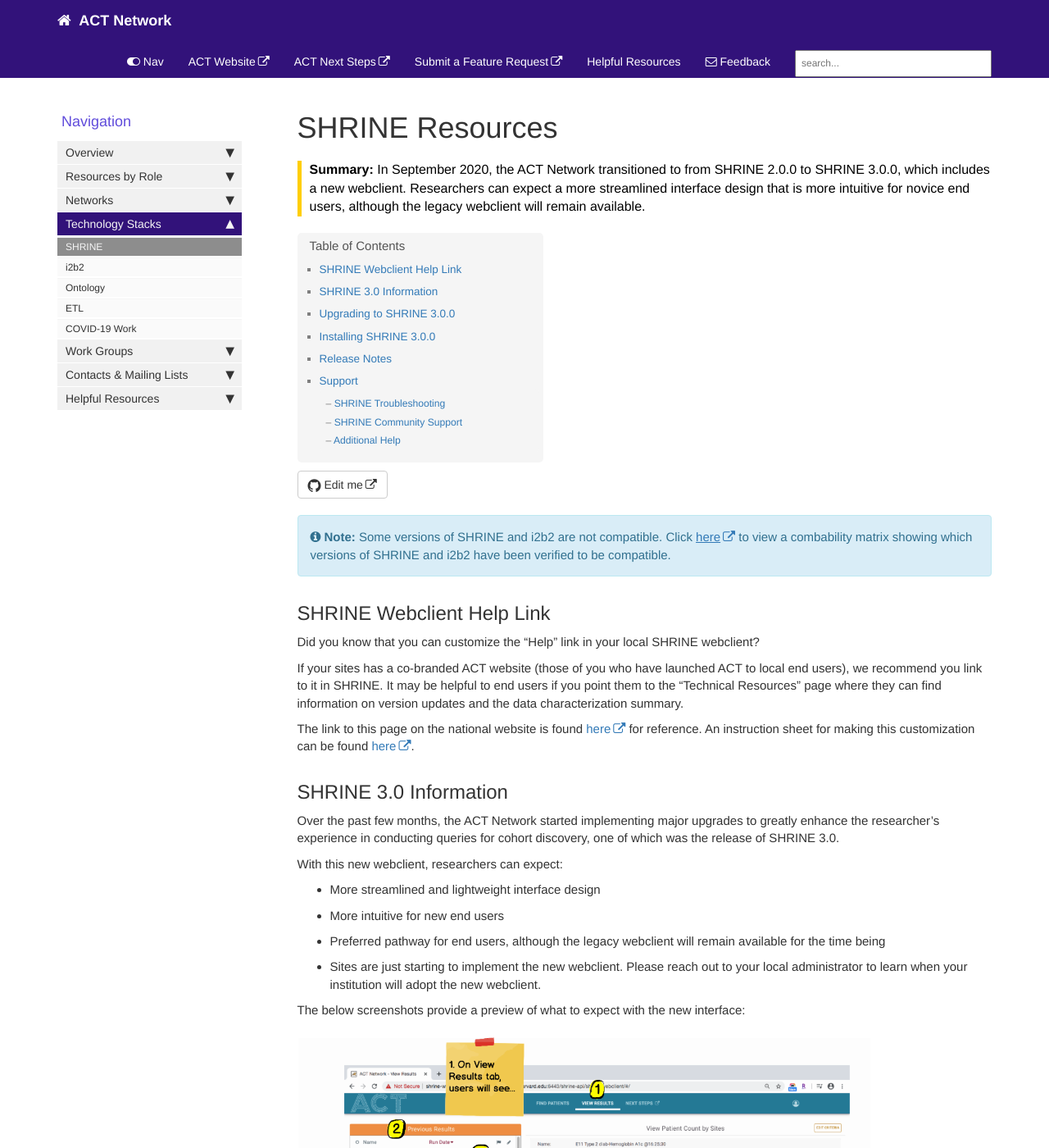
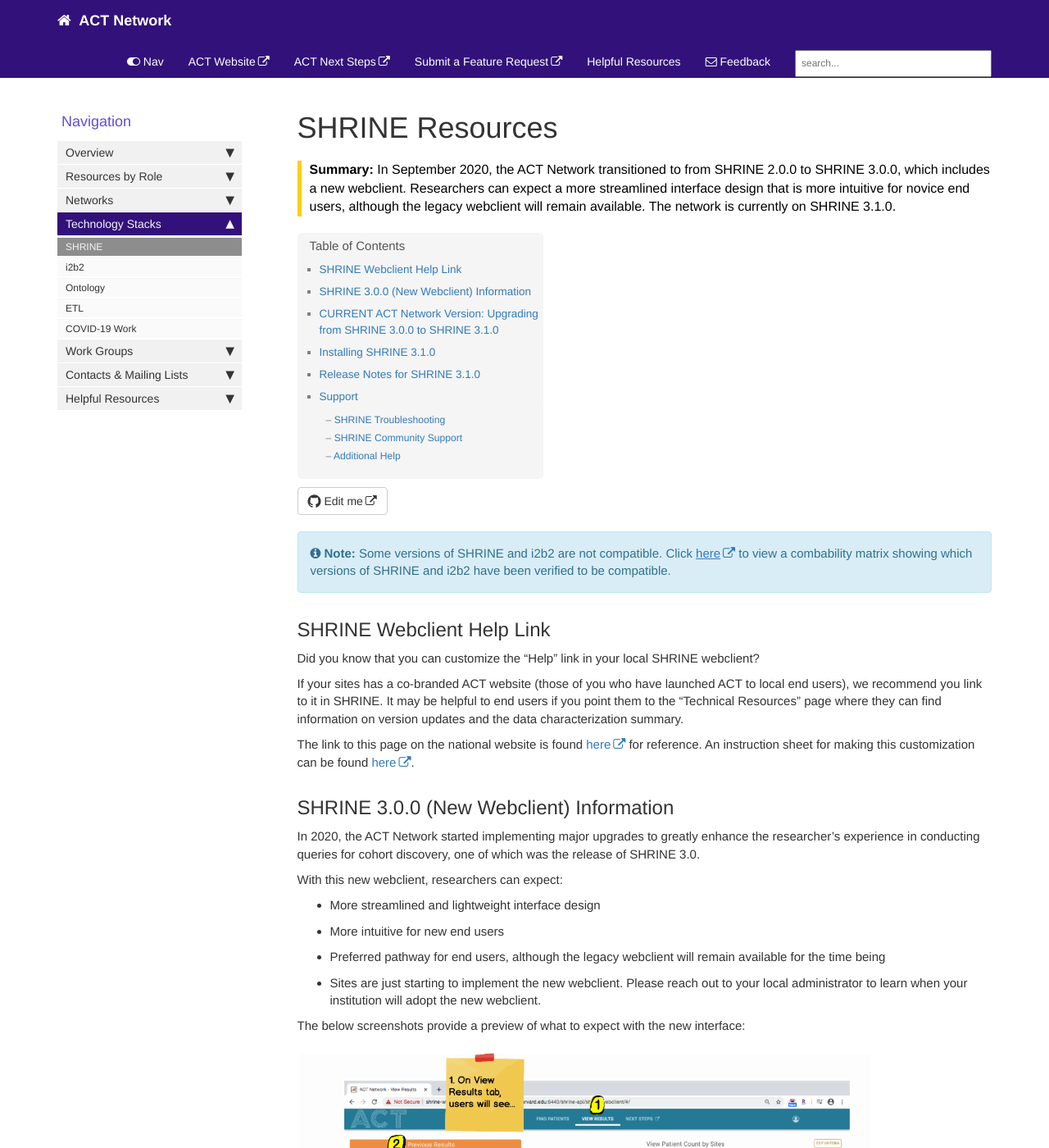
Before and after one commit to dbmi-pitt/ACT-Network, a Jekyll site: the page built from pages/mydoc/shrine.md, in a window 1280 px wide and 1400 px high. Shown: the whole window at 82% size. Built offline with Jekyll 4.4.1, drawn with Linux system fonts in a browser that asks for light colours; comment, search, counter and statistics services are not loaded; some of the changed text lies outside the part shown.

Commit message:
Update shrine.md

```diff
--- a/pages/mydoc/shrine.md
+++ b/pages/mydoc/shrine.md
@@ -1,8 +1,8 @@
 ---
 title: SHRINE Resources
-last_updated: January 5, 2021
-keywords: SHRINE, 3.0
-summary: "In September 2020, the ACT Network transitioned to from SHRINE 2.0.0 to SHRINE 3.0.0, which includes a new webclient. Researchers can expect a more streamlined interface design that is more intuitive for novice end users, although the legacy webclient will remain available."
+last_updated: October 25, 2022
+keywords: SHRINE, 3.0, 3.1
+summary: "In September 2020, the ACT Network transitioned to from SHRINE 2.0.0 to SHRINE 3.0.0, which includes a new webclient. Researchers can expect a more streamlined interface design that is more intuitive for novice end users, although the legacy webclient will remain available. The network is currently on SHRINE 3.1.0."
 sidebar: mydoc_sidebar
 permalink: shrine.html
 folder: mydoc
@@ -17,8 +17,8 @@
 
 The link to this page on the national website is found [here](https://www.actnetwork.us/national/tech-resources-46EU-1429JJ.html) for reference. An instruction sheet for making this customization can be found [here](https://pitt.box.com/s/yfadiyhvhakd2tkka9geo2h4c9kiynq4).
 
-## SHRINE 3.0 Information
-Over the past few months, the ACT Network started implementing major upgrades to greatly enhance the researcher’s experience in conducting queries for cohort  discovery, one of which was the release of SHRINE 3.0.
+## SHRINE 3.0.0 (New Webclient) Information
+In 2020, the ACT Network started implementing major upgrades to greatly enhance the researcher’s experience in conducting queries for cohort  discovery, one of which was the release of SHRINE 3.0.
 
 With this new webclient, researchers can expect:
 * More streamlined and lightweight interface design
@@ -32,18 +32,14 @@
 
 {% include image.html file="SHRINE2.png" alt="SHRINE 3.0" caption=" " %}
 
-## Upgrading to SHRINE 3.0.0
-The upgrade process consists of the following 3 steps:
+## CURRENT ACT Network Version: Upgrading from SHRINE 3.0.0 to SHRINE 3.1.0
+Follow the instructions [here](https://open.catalyst.harvard.edu/wiki/pages/viewpage.action?pageId=89915495).
 
-1. Follow the instructions [here](https://open.catalyst.harvard.edu/wiki/pages/viewpage.action?pageId=77042767) to upgrade SHRINE from 2.0.0 to 3.0.0
-2. Complete the [“Site Data Details”](https://open.catalyst.harvard.edu/wiki/pages/viewpage.action?pageId=77040288) configuration steps
-3. Update the [Google Workbook](https://docs.google.com/spreadsheets/d/12M4mKR0qdvPrruFX5qWCcWHAqPB3B5HGxd12l2bQmJY/edit#gid=1287730364) information for your site to inform us that you have completed the 3.0.0 upgrade.
+## Installing SHRINE 3.1.0
+Please click [here](https://open.catalyst.harvard.edu/wiki/display/SHRINE/SHRINE+3.1.0+Installation+Guide) for files and instructions on how to install SHRINE 3.1.0 for sites who do not currently use the SHRINE server.
 
-## Installing SHRINE 3.0.0
-Please click [here](https://open.catalyst.harvard.edu/wiki/display/SHRINE/SHRINE+3.0.0+Installation+Guide) for files and instructions on how to install SHRINE 3.0.0 for sites who do not currently use the SHRINE server.
-
-## Release Notes
-Click [here](https://open.catalyst.harvard.edu/wiki/display/SHRINE/3.0.0+Release+Notes) to access the release notes for SHRINE 3.0.0.
+## Release Notes for SHRINE 3.1.0
+Click [here](https://open.catalyst.harvard.edu/wiki/display/SHRINE/3.1.0+Release+Notes) to access the release notes for SHRINE 3.1.0.
 
 ## Support
 ### SHRINE Troubleshooting
```
